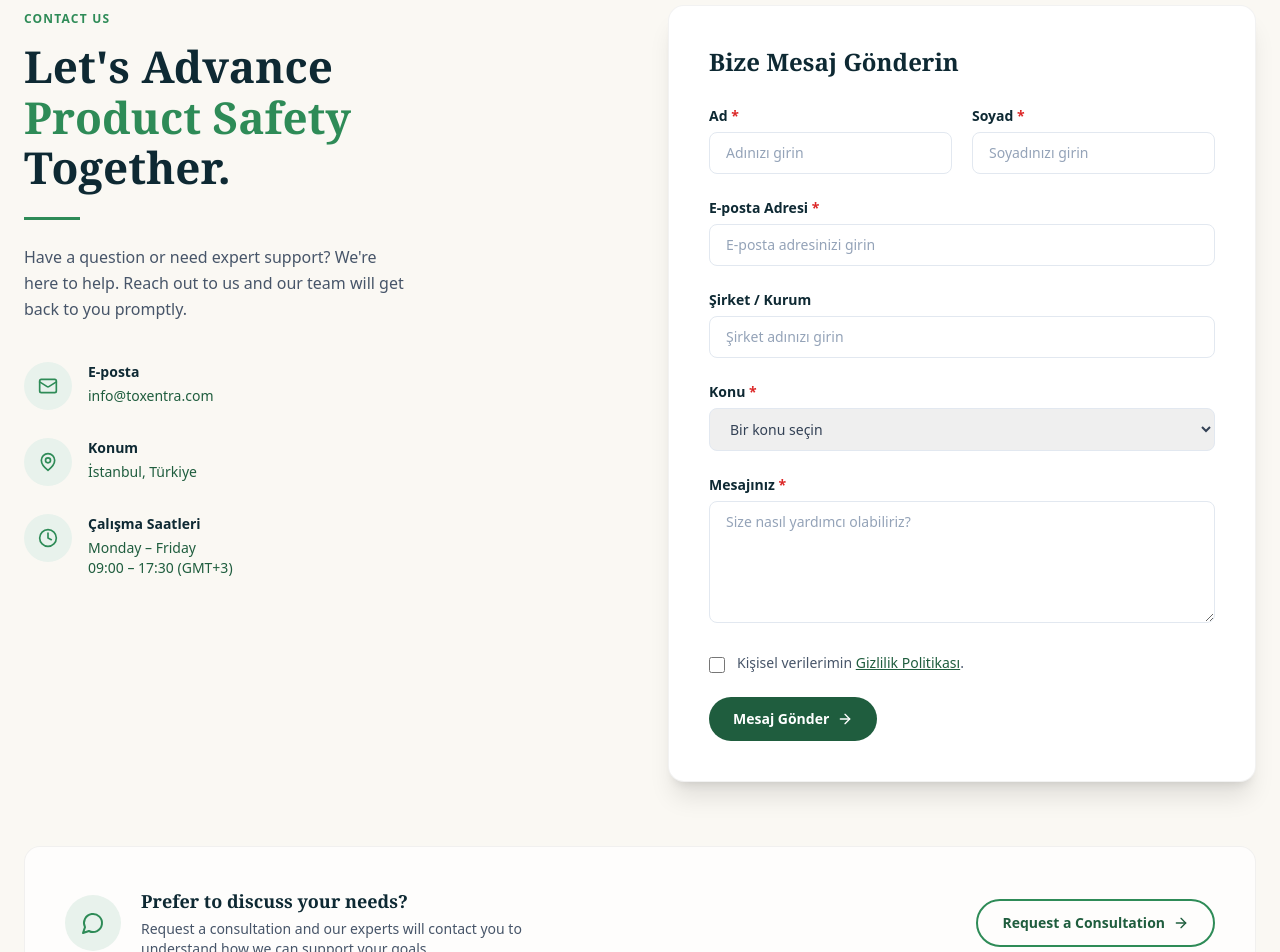
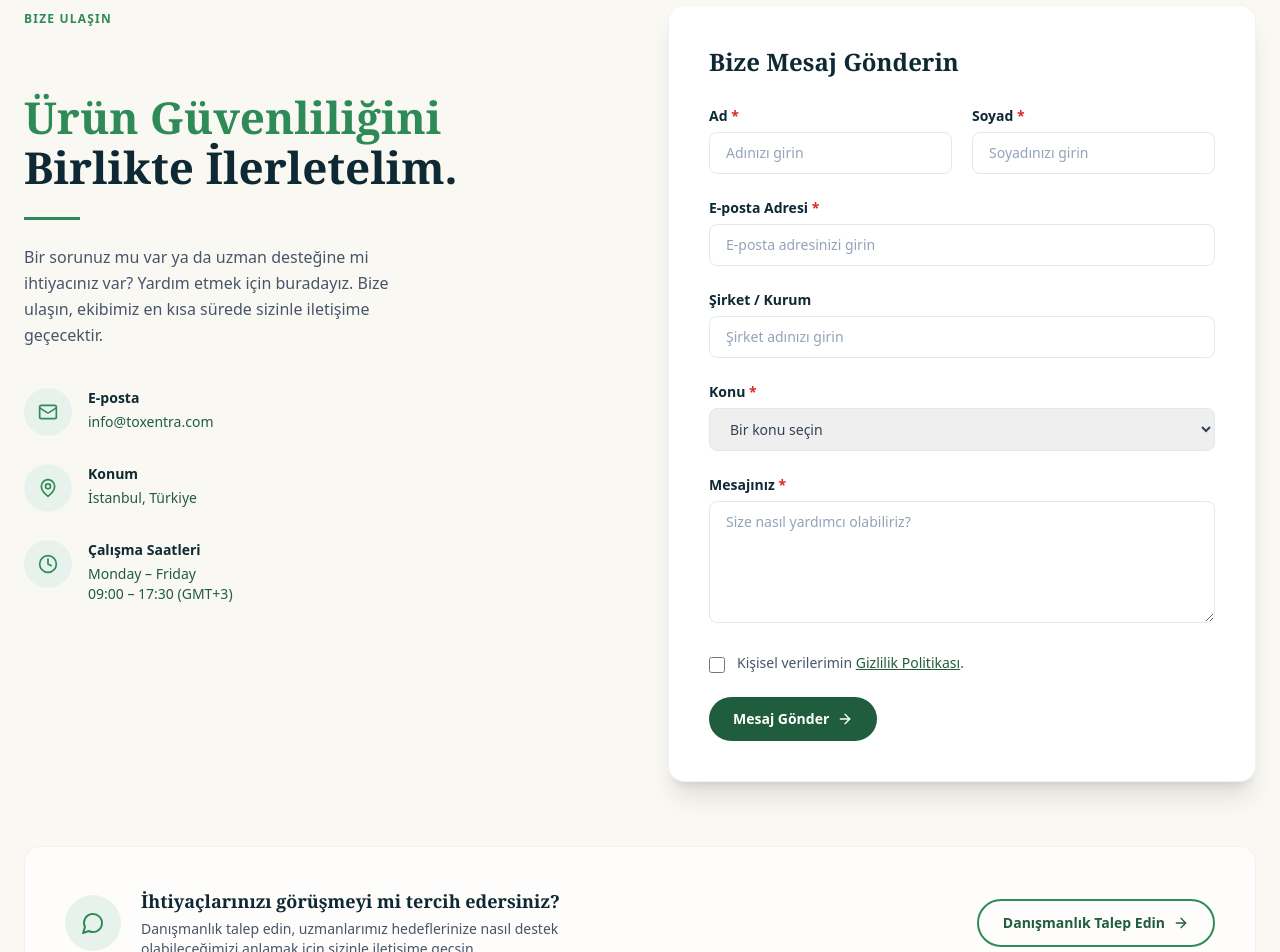
Before and after one commit to shandesipahi/Toxentra-Website, a Next.js app: page /tr/contact in a window 1280 px wide. Shown: the part 140-1092 px from the top of the page. Built offline with nearby package versions, Linux system fonts and the light colour scheme.

Commit message:
Update page.js

```diff
--- a/app/tr/contact/page.js
+++ b/app/tr/contact/page.js
@@ -5,9 +5,9 @@ import Navbar from "../../../components/Navbar";
 import Footer from "../../../components/Footer";
 
 export const metadata = {
-  title: "Contact — TOXENTRA",
+  title: "İletişim — TOXENTRA",
   description:
-    "Have a question or need expert support? Reach out to Toxentra and our team will get back to you promptly.",
+    "Bir sorunuz mu var ya da uzman desteğine mi ihtiyacınız var? Toxentra'ya ulaşın, ekibimiz en kısa sürede sizinle iletişime geçsin.",
 };
 
 const contactInfo = [
@@ -32,18 +32,17 @@ export default function ContactPage() {
       <section className="max-w-7xl mx-auto px-6 pt-16 pb-16 grid lg:grid-cols-2 gap-14 items-start">
         {/* Left column */}
         <div>
-          <Eyebrow>Contact Us</Eyebrow>
+          <Eyebrow>Bize Ulaşın</Eyebrow>
           <h1 className="text-4xl md:text-[2.75rem] leading-[1.15] font-bold font-serif mt-3 mb-6">
-            <span className="text-navy-deep">Let&apos;s Advance</span>
+            <span className="text-navy-deep"></span>
             <br />
-            <span className="text-green">Product Safety</span>
+            <span className="text-green">Ürün Güvenliliğini</span>
             <br />
-            <span className="text-navy-deep">Together.</span>
+            <span className="text-navy-deep">Birlikte İlerletelim.</span>
           </h1>
           <div className="w-14 h-[3px] mb-6 bg-green" />
           <p className="text-slate-600 leading-relaxed max-w-sm mb-10">
-            Have a question or need expert support? We&apos;re here to help.
-            Reach out to us and our team will get back to you promptly.
+            Bir sorunuz mu var ya da uzman desteğine mi ihtiyacınız var? Yardım etmek için buradayız. Bize ulaşın, ekibimiz en kısa sürede sizinle iletişime geçecektir.
           </p>
 
           <div className="space-y-7">
@@ -81,11 +80,10 @@ export default function ContactPage() {
             </div>
             <div>
               <h3 className="font-semibold text-lg mb-1 font-serif text-navy-deep">
-                Prefer to discuss your needs?
+                İhtiyaçlarınızı görüşmeyi mi tercih edersiniz?
               </h3>
               <p className="text-sm text-slate-600 max-w-md">
-                Request a consultation and our experts will contact you to
-                understand how we can support your goals.
+                Danışmanlık talep edin, uzmanlarımız hedeflerinize nasıl destek olabileceğimizi anlamak için sizinle iletişime geçsin.
               </p>
             </div>
           </div>
@@ -93,7 +91,7 @@ export default function ContactPage() {
             href="#form"
             className="inline-flex items-center gap-2 rounded-full px-6 py-3 text-sm font-semibold border-2 border-green text-green-dark shrink-0 transition-colors hover:bg-white"
           >
-            Request a Consultation <ArrowRight size={16} />
+            Danışmanlık Talep Edin <ArrowRight size={16} />
           </Link>
         </div>
       </section>
```
